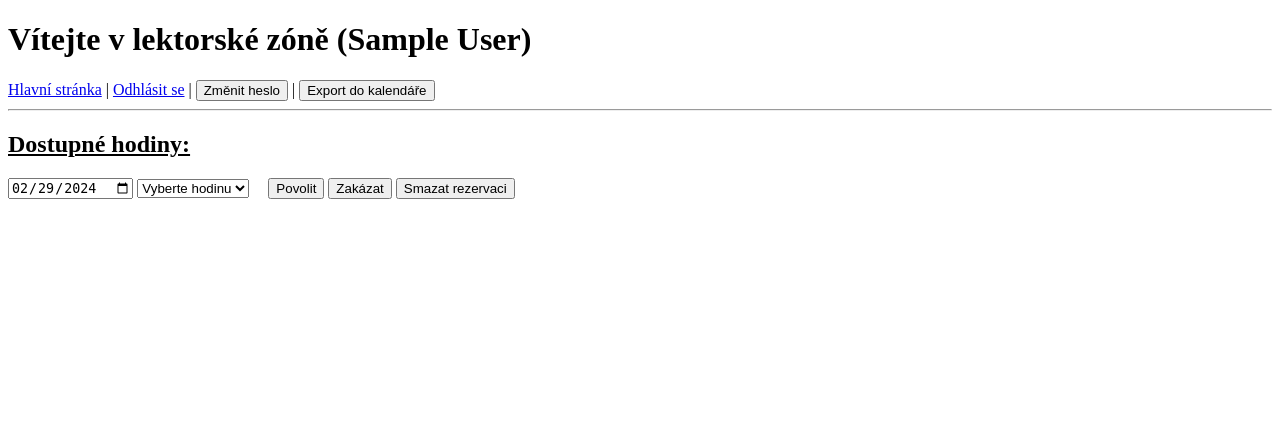
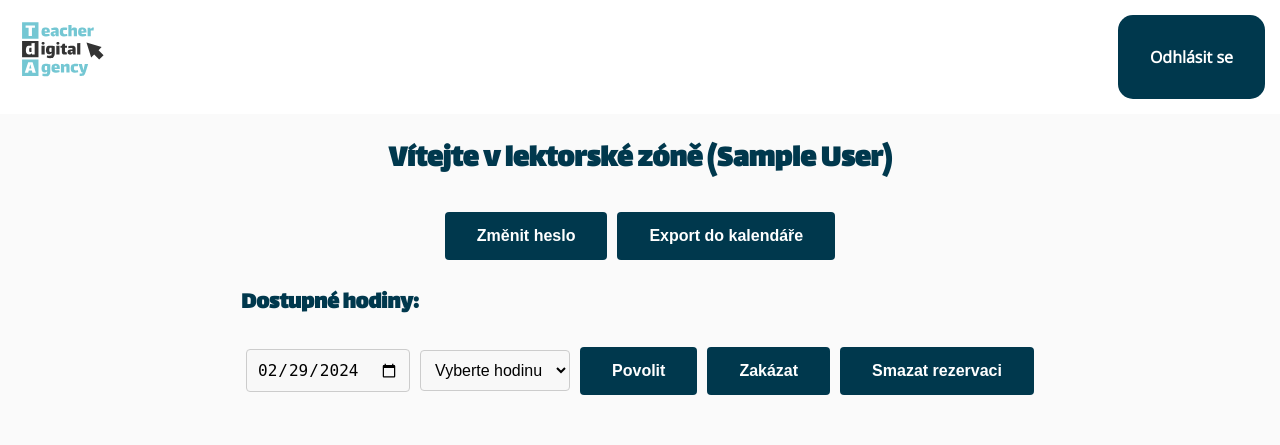
Before and after one commit to Pero-coder/TdA24-Banana-in-Microwave, a Flask app: template app/templates/lecturer_zone.html in a window 1280 px wide. Shown: the top 445 px of the page. Run offline with Flask 3, Linux system fonts and the light colour scheme; the template is opened without the code that fills it: most values are stand-ins (such as "Sample title", 1, 10 or a date in 2020); parts of the project's set-up code (start-up, migrations or seed data) failed here and were passed over.

Commit message:
Add lecturer-zone.css and update lecturer_zone.html

```diff
--- /dev/null
+++ b/app/static/lecturer-zone.css
@@ -0,0 +1,133 @@
+@import 'https://fonts.googleapis.com/css?family=Lalezar';
+@import 'https://fonts.googleapis.com/css?family=Open+Sans';
+
+body {
+    background-color: #fafafa;
+    color: #00384D;
+    margin: auto;
+    display: flex;
+    flex-direction: column;
+    align-items: center;
+}
+
+h1, h2, h3, h4, h5, h6 {
+    font-family: "Lalezar";
+}
+
+p {
+    font-family: "Open Sans";
+}
+
+.navbar {
+    background-color: #ffffff;
+    width: 100%;
+    display: flex;
+    flex-direction: row;
+    justify-content: space-between;
+}
+
+#logout-button {
+    background-color: #00384D;
+    border: none;
+    color: white;
+    padding: 15px 32px;
+    text-align: center;
+    text-decoration: none;
+    display: inline-block;
+    font-size: 16px;
+    margin: 15px 15px;
+    border-radius: 15px;
+    font-weight: bold;
+}
+
+#logout-button:hover {
+    background-color: #74C7D3;
+}
+
+button {
+    background-color: #00384D;
+    border: none;
+    color: white;
+    padding: 15px 32px;
+    margin: 5px;
+    text-align: center;
+    text-decoration: none;
+    display: inline-block;
+    font-size: 16px;
+    border-radius: 4px;
+    font-weight: bold;
+}
+
+button:hover {
+    background-color: #74C7D3;
+    cursor: pointer;
+}
+
+select {
+    padding: 10px;
+    margin: 5px;
+    border: 1px solid #ccc;
+    border-radius: 4px;
+    background-color: #f8f8f8;
+    font-size: 16px;
+}
+
+select option {
+    padding: 10px;
+    background-color: #f8f8f8;
+    color: #000;
+}
+
+input[type="date"] {
+    padding: 10px;
+    margin: 5px;
+    border: 1px solid #ccc;
+    border-radius: 4px;
+    background-color: #f8f8f8;
+    font-size: 16px;
+}
+
+.welcome {
+    display: flex;
+    flex-direction: row;
+}
+
+.available-lectures {
+    display: flex;
+    flex-direction: column;
+}
+
+.edit-lectures {
+    display: flex;
+    flex-direction: row;
+    justify-content: space-around;
+    align-items: center;
+}
+
+:modal {
+    color: #00384D;
+    background-color: #fafafa;
+    border-radius: 20px;
+    padding: 20px;
+    overflow-wrap: break-word;
+    word-break: break-word;
+}
+
+input[type="password"] {
+    width: 90%;
+    padding: 10px;
+    border: 1px solid #ccc;
+    border-radius: 4px;
+    background-color: #f8f8f8;
+    font-size: 16px;
+}
+
+@media screen and (max-width: 1000px) {
+    .welcome {
+        flex-direction: column;
+    }
+
+    .edit-lectures {
+        flex-direction: column;
+    }
+}
--- a/app/templates/lecturer_zone.html
+++ b/app/templates/lecturer_zone.html
@@ -4,38 +4,43 @@
     <meta charset="UTF-8">
     <meta name="viewport" content="width=device-width, initial-scale=1.0">
     <link rel="icon" href="{{url_for('static', filename='favicon.svg')}}" type="image/svg+xml">
+    <link rel="stylesheet" href="{{url_for('static', filename='lecturer-zone.css')}}">
     <title>Lektorská zóna</title>
 </head>
 <body>
+    <div class="navbar">
+        <a href="/"><img class="logo" src="{{url_for('static', filename='logo.svg')}}" alt="logo"></a>
+        <a id="logout-button" href="/lecturer-logout"><p>Odhlásit se</p></a>
+    </div>
+
     <h1>Vítejte v lektorské zóně ({{lecturer_firstname}} {{lecturer_lastname}})</h1>
 
-    <a href="/">Hlavní stránka</a>
-    <label>|</label>
-    <a href="/lecturer-logout">Odhlásit se</a>
-    <label>|</label>
+    <div class="welcome">
         <button id="changePwButton">Změnit heslo</button>
-    <label>|</label>
         <button id="exportCalendarButton">Export do kalendáře</button>
-
-    <hr>
-
-    <h2 style="text-decoration: underline;">Dostupné hodiny:</h2>
+    </div>
 
     <dialog id="passwordChangeModal">
         <form id="passwordChangeForm">
             <h2>Změna hesla:</h2>
             <p>
                 <label for="current_password">Současné heslo:</label>
+            </p>
+            <p>
                 <input type="password" name="current_password" id="current_password" required>
             </p>
 
             <p>
                 <label for="new_password">Nové heslo:</label>
+            </p>
+            <p>
                 <input type="password" name="new_password" id="new_password" required>
             </p>
 
             <p>
                 <label for="confirm_password">Potvrzení hesla:</label>
+            </p>
+            <p>
                 <input type="password" name="confirm_password" id="confirm_password" required>
             </p>
 
@@ -47,8 +52,9 @@
     </dialog>
 
 
-
-    <div>
+    <div class="available-lectures">
+        <h2>Dostupné hodiny:</h2>
+        <div class="edit-lectures">
             <input type="date" id="dateBox" name="date">
             <select id="hourDropBox">
                 <option value="">Vyberte hodinu</option>
@@ -68,12 +74,10 @@
                 <option value="ALL">Všechny</option>
             </select>
 
-        <label style="padding-left: 15px;"></label>
-
             <button onclick="enableHour()">Povolit</button>
             <button onclick="disableHour()">Zakázat</button>
             <button onclick="resetHour()">Smazat rezervaci</button>
-
+        </div>
         <script>
             function refreshPage() {
                 location.reload();
@@ -108,7 +112,7 @@
                         var parts = date.split("-");
                         var newDate = parts[2] + "." + parts[1] + "." + parts[0]; // display as "dd.mm.yyyy"
 
-                        output += `<h2 style="text-decoration: underline;">${newDate}</h2>`;
+                        output += `<h2>${newDate}</h2>`;
                         for (let hour in data[date]){
                             output += `<p>Hodina: ${hour}:00</p>`;
                             output += `<ul>`;
```
Lines whose indentation alone changed are shown as unchanged.
